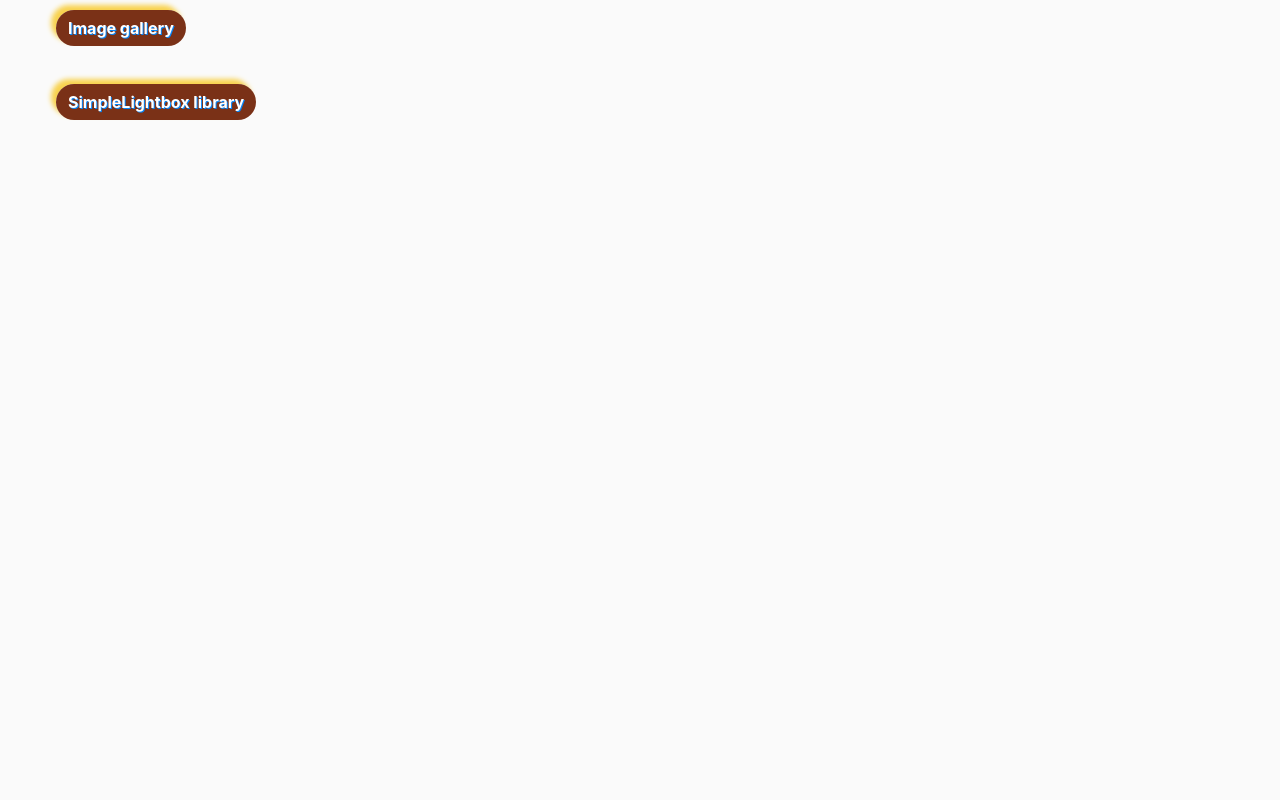
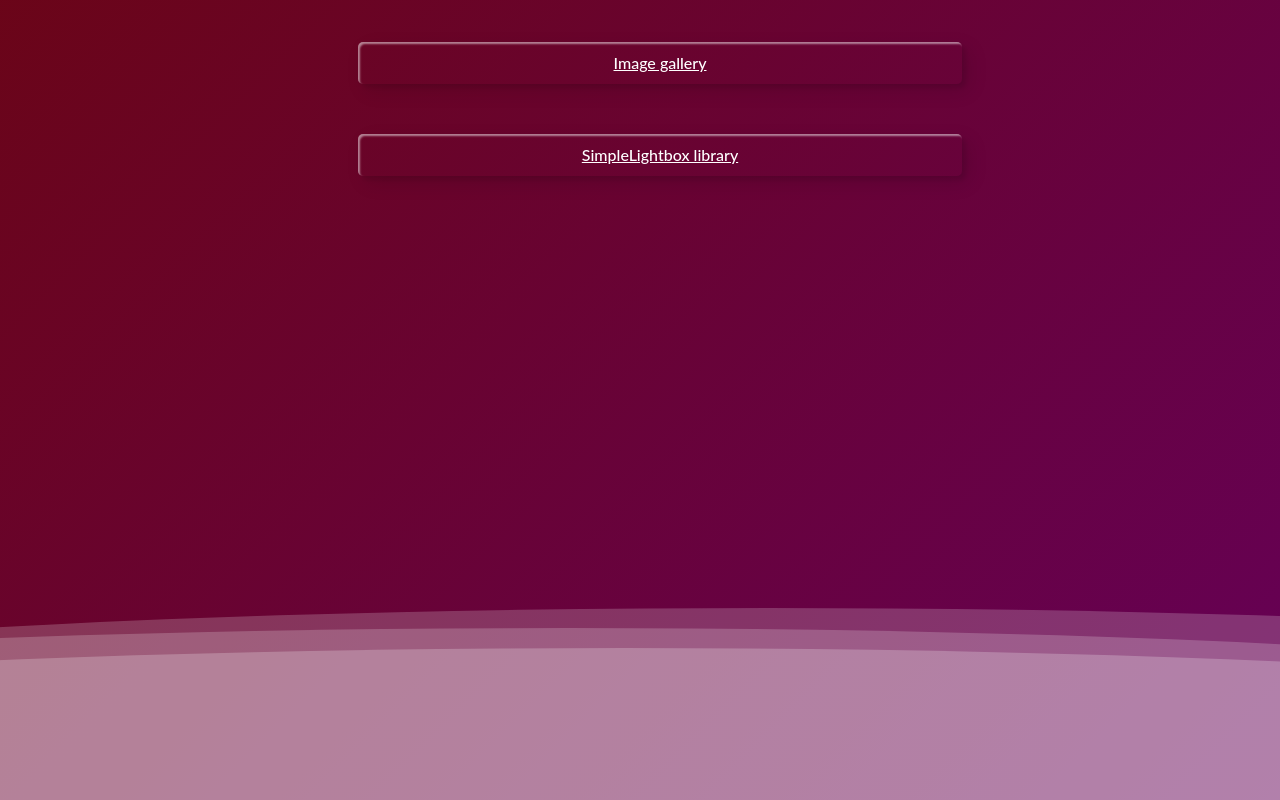
Before and after one commit to IvanTymoshchuk/goit-js-hw-07, a website: page index.html in a window 1280 px wide. Drawn offline with Linux system fonts and the light colour scheme.

Commit message:
add style

```diff
--- a/css/common.css
+++ b/css/common.css
@@ -4,13 +4,84 @@
 
 body {
   margin: 16px;
-  font-family: -apple-system, BlinkMacSystemFont, 'Segoe UI', Roboto, Oxygen,
-    Ubuntu, Cantarell, 'Open Sans', 'Helvetica Neue', sans-serif;
+  line-height: 1.5;
+  font-family: -apple-system, BlinkMacSystemFont, "Segoe UI", Roboto, Oxygen,
+    Ubuntu, Cantarell, "Open Sans", "Helvetica Neue", sans-serif;
   -webkit-font-smoothing: antialiased;
   -moz-osx-font-smoothing: grayscale;
-  background-color: #fafafa;
-  color: #212121;
-  line-height: 1.5;
+  padding-top: 10px;
+  text-align: center;
+  overflow: auto;
+  background: linear-gradient(
+    315deg,
+    rgba(101, 0, 94, 1) 3%,
+    rgb(108, 6, 6) 38%,
+    rgb(39, 11, 224) 68%,
+    rgb(232, 148, 12) 98%
+  );
+  animation: gradient 15s ease infinite;
+  background-size: 400% 400%;
+  background-attachment: fixed;
+}
+
+@keyframes gradient {
+  0% {
+    background-position: 0% 0%;
+  }
+  50% {
+    background-position: 100% 100%;
+  }
+  100% {
+    background-position: 0% 0%;
+  }
+}
+
+.wave {
+  background: rgb(255 255 255 / 25%);
+  border-radius: 1000% 1000% 0 0;
+  position: fixed;
+  width: 200%;
+  height: 12em;
+  animation: wave 10s -3s linear infinite;
+  transform: translate3d(0, 0, 0);
+  opacity: 0.8;
+  bottom: 0;
+  left: 0;
+  z-index: -1;
+}
+
+.wave:nth-of-type(2) {
+  bottom: -1.25em;
+  animation: wave 18s linear reverse infinite;
+  opacity: 0.8;
+}
+
+.wave:nth-of-type(3) {
+  bottom: -2.5em;
+  animation: wave 20s -1s reverse infinite;
+  opacity: 0.9;
+}
+
+@keyframes wave {
+  2% {
+    transform: translateX(1);
+  }
+
+  25% {
+    transform: translateX(-25%);
+  }
+
+  50% {
+    transform: translateX(-50%);
+  }
+
+  75% {
+    transform: translateX(-25%);
+  }
+
+  100% {
+    transform: translateX(1);
+  }
 }
 
 input {
@@ -31,34 +102,95 @@
   margin-bottom: 50px;
 }
 
-.main-link {
-  margin-bottom: 20px;
-  text-decoration: none;
-
-  max-width: 150px;
-  padding: 8px 12px;
-
-  border: 0;
-  outline: 0;
-  border-radius: 320px;
-
-  text-shadow: 1px 1px 0 #0586f9;
-
-  font-size: 16px;
-  font: inherit;
-  font-weight: bold;
-
-  color: #ffffff;
-  background-color: #7a3117;
-  box-shadow: -5px -5px 5px #f8d24e;
-  transition: all 0.2s ease-in-out;
+.custom-btn {
+  width: 50%;
+  color: #fff;
+  border-radius: 5px;
+  padding: 10px 25px;
+  font-family: "Lato", sans-serif;
+  font-weight: 500;
+  background: transparent;
   cursor: pointer;
+  transition: all 0.3s ease;
+  position: relative;
+  display: inline-block;
+  box-shadow: inset 2px 2px 2px 0px rgb(255 255 255 / 50%),
+    7px 7px 20px 0px rgb(0 0 0 / 10%), 4px 4px 5px 0px rgb(0 0 0 / 10%);
+  outline: none;
 }
 
-.main-link:hover {
-  box-shadow: -2px -2px 5px #fff, 2px 2px 5px #babecc;
+.main-link {
+  background: transparent;
+  line-height: 42px;
+  padding: 0;
+  border: none;
 }
-
-.main-link:active {
-  box-shadow: inset 1px 1px 2px #babecc, inset -1px -1px 2px #fff;
+.main-link span {
+  position: relative;
+  display: block;
+  width: 100%;
+  height: 100%;
 }
+.main-link :before,
+.main-link :after {
+  position: absolute;
+  content: "";
+  height: 0%;
+  width: 1px;
+  background: transparent;
+  box-shadow: -1px -1px 20px 0px rgba(255, 255, 255, 1),
+    -4px -4px 5px 0px rgba(255, 255, 255, 1),
+    7px 7px 20px 0px rgba(0, 0, 0, 0.4), 4px 4px 5px 0px rgba(0, 0, 0, 0.3);
+}
+.main-link :before {
+  right: 0;
+  top: 0;
+  transition: all 500ms ease;
+}
+.main-link :after {
+  left: 0;
+  bottom: 0;
+  transition: all 500ms ease;
+}
+.main-link :hover {
+  background: transparent;
+  color: #76aef1;
+  box-shadow: none;
+}
+.main-link :hover:before {
+  transition: all 500ms ease;
+  height: 100%;
+}
+.ç :hover:after {
+  transition: all 500ms ease;
+  height: 100%;
+}
+.main-link span:before,
+.main-link span:after {
+  background: transparent;
+  position: absolute;
+  content: "";
+  box-shadow: -1px -1px 20px 0px rgba(255, 255, 255, 1),
+    -4px -4px 5px 0px rgba(255, 255, 255, 1),
+    7px 7px 20px 0px rgba(0, 0, 0, 0.4), 4px 4px 5px 0px rgba(0, 0, 0, 0.3);
+}
+.main-link span:before {
+  left: 0;
+  top: 0;
+  width: 0%;
+  height: 0.5px;
+  transition: all 500ms ease;
+}
+.main-link span:after {
+  right: 0;
+  bottom: 0;
+  width: 0%;
+  height: 0.5px;
+  transition: all 500ms ease;
+}
+.main-link span:hover:before {
+  width: 100%;
+}
+.main-link span:hover:after {
+  width: 100%;
+}
--- a/index.html
+++ b/index.html
@@ -9,8 +9,19 @@
   </head>
   <body>
     <ul>
-      <li class="main-item"><a href="01-gallery.html" class="main-link">Image gallery</a></li>
-      <li class="main-item"><a href="02-lightbox.html" class="main-link">SimpleLightbox library</a></li>
+      <div class="wave"></div>
+      <div class="wave"></div>
+      <div class="wave"></div>
+      <li class="main-item">
+        <a href="01-gallery.html" class="main-link custom-btn">
+          <span>Image gallery</span>
+        </a>
+      </li>
+      <li class="main-item">
+        <a href="02-lightbox.html" class="main-link custom-btn"
+          ><span>SimpleLightbox library</span>
+        </a>
+      </li>
     </ul>
   </body>
 </html>
```
Also changed, not shown: 01-gallery.html (+1 -1 lines), 02-lightbox.html (+1 -1 lines), js/01-gallery.js (line endings or trailing spaces).
